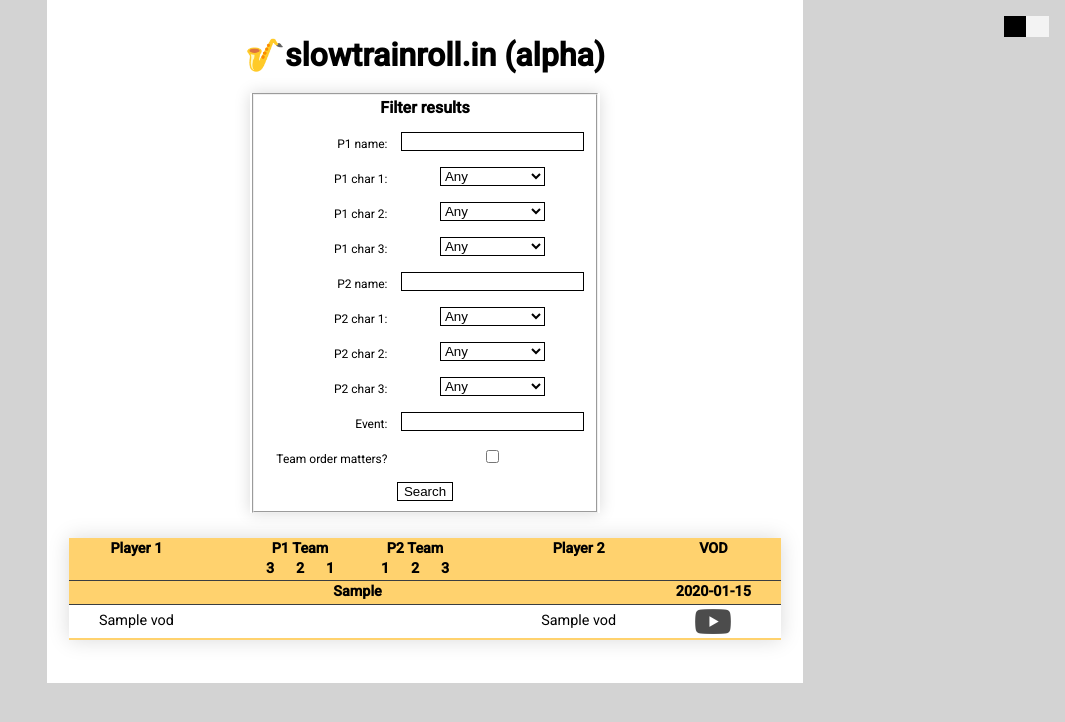
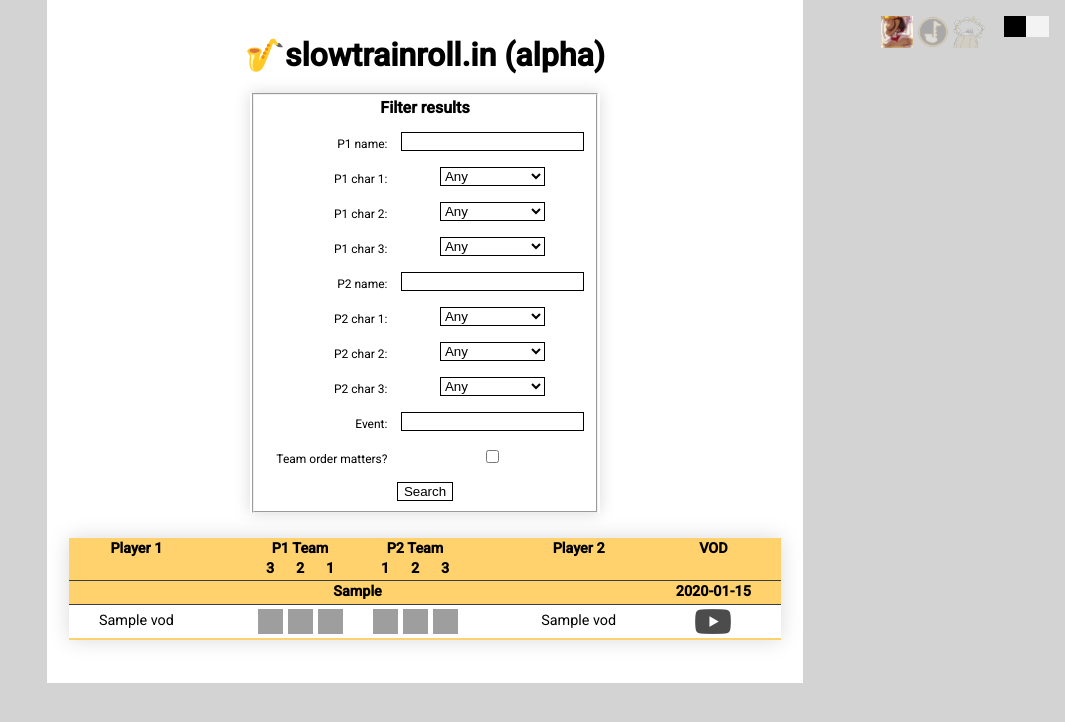
Before and after one commit to hugh-braico/slowtrainroll.in, a Django app: page / in a window 1280 px wide. Shown: the top 722 px of the page, without its empty margins (215-1280 px from the left). Run offline with Django 3.2, Linux system fonts and the light colour scheme; tables that the repository leaves empty hold one stand-in row (values such as "Sample post"); style sheets or scripts are compiled from the project's sources; grey boxes are pictures that could not be loaded.

Commit message:
Add buttons to switch icon set (#19)
* Do character icons in css
* Align character icons
* Add team order numbers to table header
* Add ability to switch icon set via cookies
* Fix: Reorder switches & opacity fix

```diff
--- a/viewer/models.py
+++ b/viewer/models.py
@@ -85,9 +85,9 @@ class Vod(models.Model):
         return f"""[{self.date.strftime('%Y-%m-%d')}, {self.event}] {self.p1name} vs {self.p2name}"""
 
     # HTML table row that displays all the info about this vod
-    def table_row_html(self):
+    def table_row_html(self, icon_dir):
         # TODO - parametrise icon type (charselect/sigil/emoji), UI toggle
-        icon_html = '<div class="icon {0}"></div>'
+        icon_html = '<div class="icon {0}" style="background-image:url(/static/viewer/icons_' + icon_dir + '/{0}.png)"></div>'
         p1team =(icon_html.format(self.p1char3) if self.p1char3 != "N" else "") + \
                 (icon_html.format(self.p1char2) if self.p1char2 != "N" else "") + \
                  icon_html.format(self.p1char1)
--- a/viewer/static/viewer/char_icons.less
+++ b/viewer/static/viewer/char_icons.less
@@ -1,11 +1,3 @@
-@char_list: AN BW BB CE DB EL FI FU MF PW PS PC RF SQ UM VA;
-
-.char(@char){
-    &.@{char}{
-        background-image: url('/static/viewer/icons_charselect/@{char}.png');
-    }
-}
-
 .team{
     .container{
         display:flex
@@ -24,18 +16,10 @@
     }
 
     .icon{
-        background-color: white;
         width: 25px;
         height: 25px;
         display: inline-block;
         background-size: contain;
         vertical-align: middle;
-
-        .loop(length(@char_list));
-        .loop(@i) when (@i > 0) {
-            .loop((@i - 1));
-
-            .char(extract(@char_list, @i));
-        }
     }
 }
--- a/viewer/static/viewer/style.less
+++ b/viewer/static/viewer/style.less
@@ -166,3 +166,21 @@ table tbody .event{
         }
     }
 }
+
+.char-switches{
+    position:fixed;
+    top: 0;
+    right: 4rem;
+    margin: 1rem;
+    img{
+        height: 2rem;
+        cursor: pointer;
+        transition: opacity 0.2s ease;
+        &:not(.light){
+            opacity:0.2;
+        }
+        &:hover{
+            opacity:1;
+        }
+    }
+}
--- a/viewer/templates/modeswitch.html
+++ b/viewer/templates/modeswitch.html
@@ -1,15 +1,69 @@
+<div class="char-switches">
+  <img class="char-icon-switch" data-icon_dir="charselect" src="/static/viewer/icons_charselect/BB.png">
+  <img class="char-icon-switch" data-icon_dir="sigil" src="/static/viewer/icons_sigil/BB.png">
+  <img class="char-icon-switch" data-icon_dir="emoji" src="/static/viewer/icons_emoji/BB.png">
+</div>
+
 <label class="switch">
   <input type="checkbox" id="light-mode-switch">
   <span class="slider"></span>
 </label>
 <script>
+  //Why isn't this vanilla js?
+  //Copy and pasted from W3Schools
+  function getCookie(cname) {
+    let name = cname + "=";
+    let decodedCookie = decodeURIComponent(document.cookie);
+    let ca = decodedCookie.split(';');
+    for(let i = 0; i <ca.length; i++) {
+      let c = ca[i];
+      while (c.charAt(0) == ' ') {
+        c = c.substring(1);
+      }
+      if (c.indexOf(name) == 0) {
+        return c.substring(name.length, c.length);
+      }
+    }
+    return "";
+  }
+
+  //Light mode stuff
+
+  //Read mode from local storage (boolean stored as string...)
   const mode = localStorage.getItem('lightmode') === 'true'
+
+  //Set a value somewhere that CSS can select off of
   const html = document.querySelector('html')
+  html.dataset.theme = `theme-${mode ? 'dark' : 'light'}`
 
-  html.dataset.theme = `theme-${mode ? 'dark' : 'light'}`
   document.getElementById("light-mode-switch").checked = mode
   document.getElementById("light-mode-switch").addEventListener("click", function() {
     html.dataset.theme = `theme-${this.checked ? 'dark' : 'light'}`
     localStorage.setItem('lightmode', this.checked)
+  })
+
+
+  //Char Icon stuff
+
+  const divs = document.querySelectorAll('.char-icon-switch')
+
+  //Use "charselect" if there is no cookie stored
+  const icon_dir = getCookie('icon_dir') || "charselect"
+  divs.forEach(div => {
+    const new_icon_dir = div.dataset.icon_dir
+    //Lighten the active button
+    if(icon_dir === new_icon_dir) {
+      div.classList.add('light')
+    }
+
+    div.addEventListener('click', e => {
+      if(new_icon_dir !== icon_dir) {
+        //Now was that so hard? Why can't reading a cookie be this easy
+        //This looks like we're overwriting every cookie but the browser does some magic to make it only set 'icon_dir'
+        document.cookie = "icon_dir=" + new_icon_dir
+        location.reload(true)
+      }
     })
+  })
+
 </script>
--- a/viewer/templates/viewer/index.html
+++ b/viewer/templates/viewer/index.html
@@ -4,6 +4,7 @@
   <head>
     {% load compile_static %}
     {% load static %}
+    {% load render_vod_row %}
     <link rel="icon" type="image/png" sizes="32x32" href="{% static 'viewer/favicon-32x32.png' %}">
     <link rel="icon" type="image/png" sizes="16x16" href="{% static 'viewer/favicon-16x16.png' %}">
     <link rel="stylesheet" type="text/css" href="{% static 'viewer/style.less'|compile %}">
@@ -42,7 +43,7 @@
         {% ifchanged v.event %}
           {{ v.table_header_html | safe }}
         {% endifchanged %}
-        {{ v.table_row_html | safe }}
+        {% render_vod_row v icon_dir %}
       {% endfor %}
       </table>
     {% else %}
--- /dev/null
+++ b/viewer/templatetags/render_vod_row.py
@@ -0,0 +1,10 @@
+from django import template
+from django.utils.html import format_html
+
+register = template.Library()
+
+#Done this way so we can pass the "icon_dir" parameter into the vod function
+
+@register.simple_tag
+def render_vod_row(vod, icon_dir):
+    return format_html(vod.table_row_html(icon_dir))
--- a/viewer/views.py
+++ b/viewer/views.py
@@ -21,7 +21,14 @@ def index(request):
         form = FilterForm()
     # Finally, order the results by newest first and return
     vods = vods.order_by('-date')
-    return render(request, 'viewer/index.html', {'vods': vods, 'form': form})
+
+    # Read icon_dir from the cookies, use a default value if not found, and validate
+    # TODO: Store the icon dir list in some config/setting so it's not hardcoded in two different places and is easy to update
+    icon_dir = request.COOKIES.get('icon_dir', 'charselect')
+    if icon_dir not in ['charselect', 'emoji', 'sigil']:
+        icon_dir = 'charselect'
+
+    return render(request, 'viewer/index.html', {'vods': vods, 'form': form, 'icon_dir': icon_dir})
 
 
 # Function that returns a filtered QuerySet of vods according to user input
```
Also changed, not shown: viewer/templatetags/__init__.py (added).
